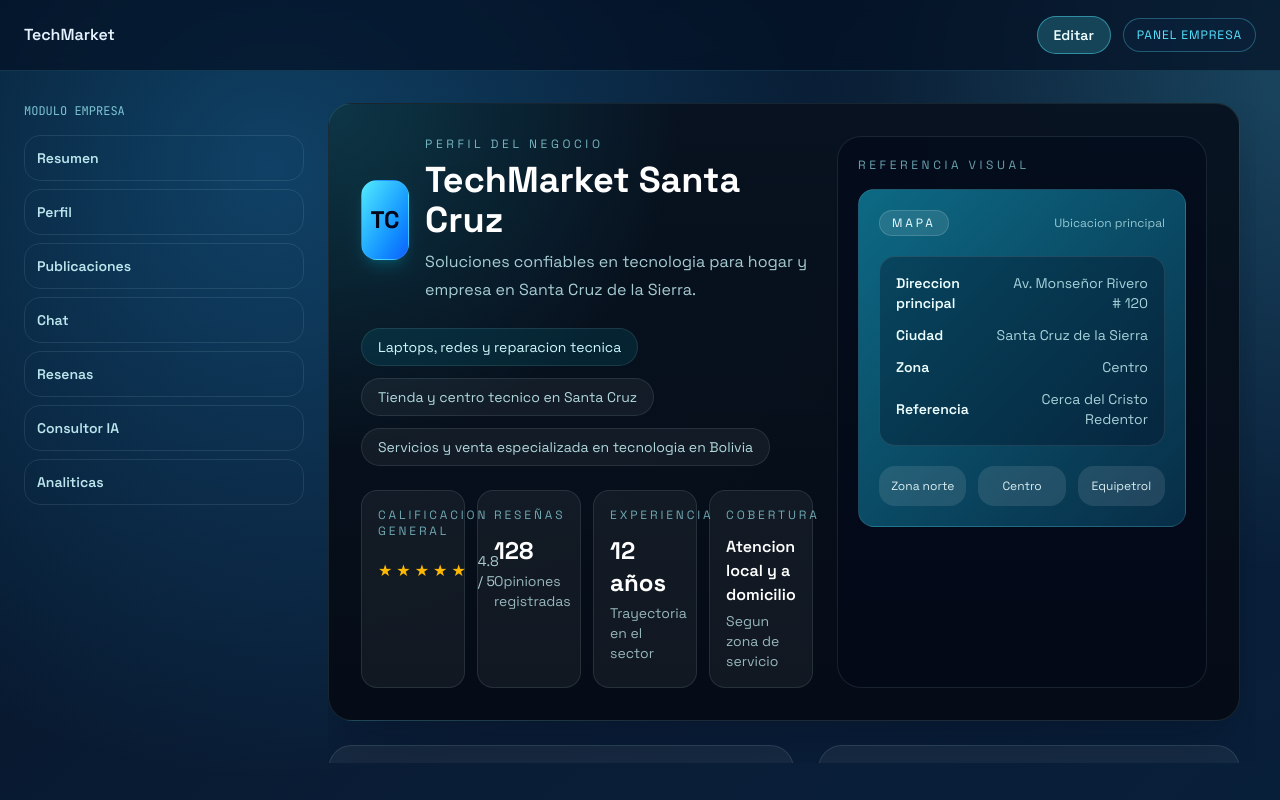
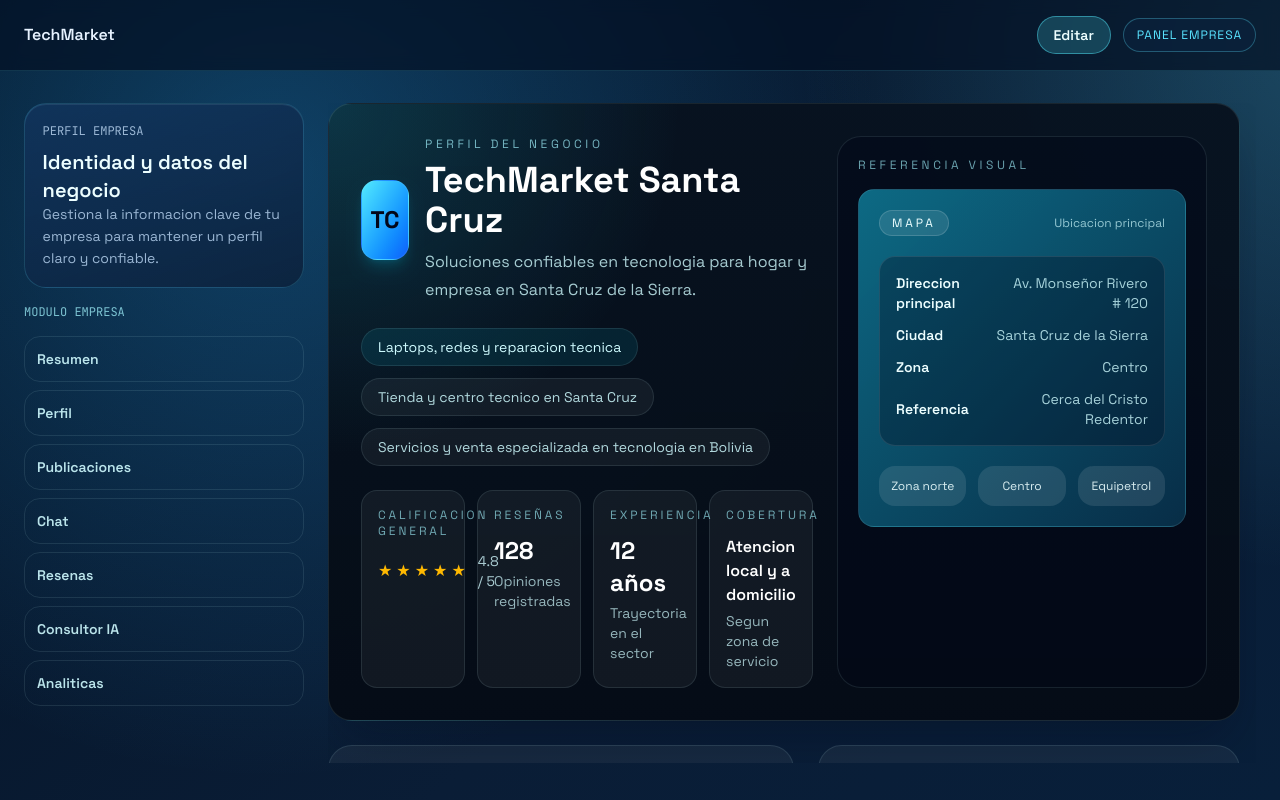
Before and after one commit to isavethh/proyecto-techmarket-parte-front, a Next.js app in the folder frontend/: page /empresa/perfil in a window 1280 px wide. Built offline with nearby package versions, Linux system fonts and the light colour scheme.

Commit message:
Agregar encabezados de contexto en perfil y analiticas

```diff
--- a/frontend/app/empresa/analiticas/page.tsx
+++ b/frontend/app/empresa/analiticas/page.tsx
@@ -142,7 +142,14 @@ export default function AnaliticasPage() {
       </header>
 
       <main className="mt-8 grid gap-6 px-6 lg:grid-cols-[280px_1fr]">
-        <aside className="h-fit">
+        <aside className="space-y-4 h-fit">
+          <section className="tech-card">
+            <p className="tech-mono text-xs text-cyan-200/75">ANALITICAS EMPRESA</p>
+            <h1 className="mt-2 text-xl font-semibold text-cyan-50">Estado del rendimiento</h1>
+            <p className="mt-3 text-sm text-cyan-100/80">
+              Revisa indicadores de visitas, conversion y crecimiento para tomar mejores decisiones.
+            </p>
+          </section>
           <CompanySidebar />
         </aside>
 
--- a/frontend/app/empresa/perfil/page.tsx
+++ b/frontend/app/empresa/perfil/page.tsx
@@ -280,7 +280,14 @@ export default function Perfil() {
       </header>
 
       <main className="mt-8 grid gap-6 px-6 lg:grid-cols-[280px_1fr]">
-        <aside className="h-fit">
+        <aside className="space-y-4 h-fit">
+          <section className="tech-card">
+            <p className="tech-mono text-xs text-cyan-200/75">PERFIL EMPRESA</p>
+            <h1 className="mt-2 text-xl font-semibold text-cyan-50">Identidad y datos del negocio</h1>
+            <p className="mt-3 text-sm text-cyan-100/80">
+              Gestiona la informacion clave de tu empresa para mantener un perfil claro y confiable.
+            </p>
+          </section>
           <CompanySidebar />
         </aside>
 
```
